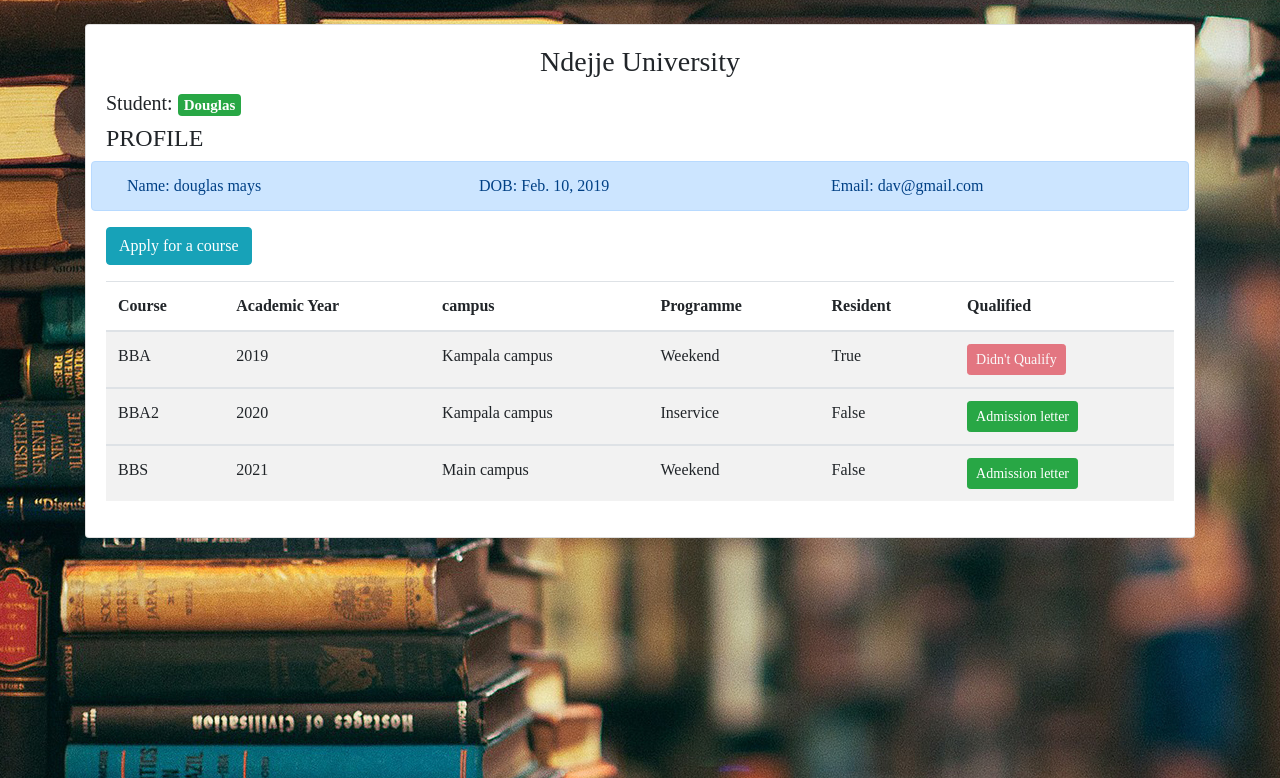
After one commit to ssekuwanda/University-Admission-DB, a Django app: page /home/ in a window 1280 px wide. The commit adds this page. Shown: the top 778 px of the page. Run offline with Django 3.2, Linux system fonts and the light colour scheme; a user stored in the database is signed in; data comes from the database, SQL or seed files in the repository; some libraries are stand-ins or nearby versions; some web fonts are replaced.

Commit message:
second commits

```diff
--- a/accounts/admin.py
+++ b/accounts/admin.py
@@ -1,5 +1,5 @@
 from django.contrib import admin
-from .models import Profile
+from .models import Profile, Apply
 
 class ProfileAdmin(admin.ModelAdmin):
     list_display = ('user','primary_school', 'olevel_school', 'alevel_school',)
@@ -8,3 +8,4 @@ class ProfileAdmin(admin.ModelAdmin):
     ordering = ['created']
 
 admin.site.register(Profile, ProfileAdmin)
+admin.site.register(Apply)
--- a/accounts/models.py
+++ b/accounts/models.py
@@ -13,6 +13,17 @@ COURSE_CHOICES = (
     ('BSTAT','BSTAT'),
 )
 
+CAMPUS = (
+    ('Main campus','Main campus'),
+    ('Kampala campus','Kampala campus'),
+)
+
+PROGRAMME = (
+    ('Weekend','Weekend'),
+    ('Evening','Evening'),
+    ('Inservice','Inservice'),
+)
+
 class Profile(models.Model):
     # background tasks
     user = models.OneToOneField(User, on_delete=models.CASCADE)
@@ -20,11 +31,11 @@ class Profile(models.Model):
     updated = models.DateTimeField(auto_now=True)
 
     # student bio-data
-    name = models.CharField(max_length=100,null=True, blank=True)
+    name = models.CharField(max_length=100,null=True, blank=True, help_text="eg. First Last")
     slug = models.SlugField()
     birth_date = models.DateField(null=True, blank=True)
     gender = models.CharField(max_length=10, choices=GENDER_CHOICES, default='male')
-    phone_number = models.IntegerField(blank=True, null=True)
+    phone_number = models.IntegerField(blank=True, null=True, help_text="0700000000")
     email = models.EmailField(null=True, blank=True)
     photo = models.ImageField(null=True, blank=True)
     birth_certificate = models.FileField(null=True, blank=True, upload_to='birthCerts/%Y/%m')
@@ -49,15 +60,18 @@ class Profile(models.Model):
     aggregates = models.IntegerField(null=True, blank=True)
     alevel_Certificate = models.FileField(null=True, blank=True, upload_to='alevel-certs/%Y/%m')
 
-    # Course being applied for
-    first_course = models.CharField(max_length=100, choices=COURSE_CHOICES)
-    given_first = models.BooleanField(default=False)
+    def __str__(self):
+        return self.name
 
-    second_course = models.CharField(max_length=100, choices=COURSE_CHOICES)
-    given_second = models.BooleanField(default=False)
-
-    third_course = models.CharField(max_length=100, choices=COURSE_CHOICES)
-    given_third = models.BooleanField(default=False)
+class Apply(models.Model):
+    user = models.ForeignKey(User, on_delete=models.CASCADE, related_name='course')
+    time_stamp = models.DateField(auto_now_add=True, null=True, blank=True)
+    academic_year = models.CharField(max_length=122, help_text='eg. 2019')
+    course_being_applied_for = models.CharField(max_length=122, help_text='BBA, PGDE, etc')
+    campus = models.CharField(max_length=122, choices=CAMPUS)
+    programme = models.CharField(max_length=122, choices=PROGRAMME)
+    resident = models.BooleanField(default=False, help_text='All fresh stuents of the Main Campus MUST stay in the university halls')
+    qualifies = models.BooleanField(default=True)
 
     def __str__(self):
-        return self.name
+        return str(self.user)+'-'+str(self.course_being_applied_for)
--- a/accounts/static/css/accounts.css
+++ b/accounts/static/css/accounts.css
@@ -4,7 +4,7 @@
 }
 
 body {
-  background: url(../img/back.jpg) fixed;
+  background: url(../img/back.jpg) ;
   font-family: Lora;
 }
 
--- a/accounts/templates/front/apply.html
+++ b/accounts/templates/apply.html
@@ -6,7 +6,7 @@
 {% block content %}
   <div class="row justify-content-center">
     <div class="col-lg-8 col-md-10 col-sm-12">
-      <div class="card">
+      <div class="card" style="height: 800px; overflow-y: auto;">
         <div class="card-body">
           <h3 class="card-title text-center">APPLY</h3>
           <hr>
--- /dev/null
+++ b/accounts/templates/home.html
@@ -0,0 +1,69 @@
+{% extends 'base_accounts.html' %}
+{% load static %}
+
+{% block content %}
+<div class="row justify-content-center">
+    <div class="col-lg-12 col-md-12 col-sm-12">
+        <div class="card">
+            <div class="card-body">
+                <h3 class="card-title text-center">Ndejje University</h3>
+                <h5> Student: <span class="badge badge-success">{{ user_name|capfirst }}</span></h5>
+
+                {% if user_name.profile %}
+                <h4>PROFILE</h4>
+                <div class="row alert alert-primary">
+                    <div class="col">Name: {{ user_name.profile.name }}</div>
+                    <div class="col">DOB: {{ user_name.profile.birth_date }}</div>
+                    <div class="col">Email: {{ user_name.profile.email }}</div>
+                </div>
+                <a class="btn btn-info mb-3" href="{% url 'apply' %}" role="button">Apply for a course</a>
+
+
+                <table class="table table-striped">
+                    <thead>
+                        <tr>
+                            <th scope="col">Course</th>
+                            <th scope="col">Academic Year</th>
+                            <th scope="col">campus</th>
+                            <th scope="col">Programme</th>
+                            <th scope="col">Resident</th>
+                            <th scope="col">Qualified</th>
+                        </tr>
+                    </thead>
+                    {% for course in courses %}
+                    <tbody>
+                    {% if courses %}
+                        <td>{{ course.course_being_applied_for }}</td>
+                        <td>{{ course.academic_year }}</td>
+                        <td>{{ course.campus }}</td>
+                        <td>{{ course.programme }}</td>
+                        <td>{{ course.resident }}</td>
+                        <td>
+                            {% if course.qualifies %}
+                                <a class="btn btn-success btn-sm" href="{% url 'generate_pdf' course.id %}" role="button">Admission letter</a>
+                            {% else %}
+                                <button type="button" class="btn btn-danger btn-sm" disabled>Didn't Qualify</button>
+                            {% endif %}
+                        </td>
+                    {% else %}
+
+                        <td colspan="6">
+                            <div class="alert alert-danger" role="alert">
+                                You haven't applied for any course yet
+                              </div>
+                        </td>
+                    {% endif  %}
+                    </tbody>
+                    {% endfor %}
+                </table>
+
+                {% else %}
+                <div class="alert alert-danger" role="alert">
+                   <h6>{{user_name|capfirst }} <a href="{% url 'profile' %}">add </a>a profile to continue</h6>
+                </div>
+                {% endif %}
+            </div>
+        </div>
+    </div>
+</div>
+{% endblock %}
--- a/accounts/urls.py
+++ b/accounts/urls.py
@@ -32,6 +32,9 @@ urlpatterns = [
     path('settings/password/done/', auth_views.PasswordChangeDoneView.as_view(template_name='password_change_done.html'),
         name='password_change_done'),
 
-    path('', accounts_views.HomeTemplateView.as_view() , name='home'),
-    path('apply/', accounts_views.apply, name='apply'),
+    path('', accounts_views.FrontTemplateView.as_view() , name='frontpage'),
+    path('home/', accounts_views.home, name='home'),
+    path('home/profile/', accounts_views.profile, name='profile'),
+    path('home/apply/', accounts_views.apply, name='apply'),
+    path('generate_pdf/<int:id>/', accounts_views.generate_pdf, name='generate_pdf'),
 ]
--- a/accounts/views.py
+++ b/accounts/views.py
@@ -4,11 +4,14 @@ from django.contrib.auth.models import User
 from django.shortcuts import redirect, render
 from django.urls import reverse_lazy
 from django.utils.decorators import method_decorator
-from django.views.generic import UpdateView, TemplateView
-from .models import Profile
+from django.views.generic import UpdateView, TemplateView, View
+from .models import Profile, Apply
 from django.contrib.auth.models  import User
 
-from .forms import SignUpForm, UserInformationUpdateForm, ProfileForm
+from .forms import SignUpForm, UserInformationUpdateForm, ProfileForm, ApplyForm
+from .pdf import render_to_pdf
+from django.http import HttpResponse
+from django.template.loader import get_template
 
 
 def signup(request):
@@ -32,11 +35,56 @@ class UserUpdateView(UpdateView):
     def get_object(self):
         return self.request.user
 
-class HomeTemplateView(TemplateView):
-    template_name = 'front/home.html'
+class FrontTemplateView(TemplateView):
+    template_name = 'front/frontpage.html'
 
 # @login_required
+def profile(request):
+    form = ProfileForm(request.POST)
+    if request.method == 'POST':
+        form = ProfileForm(request.POST, files=request.FILES)
+        if form.is_valid:
+            form = form.save(commit=False)
+            form.user = request.user
+            form.save()
+            return redirect('/home')
+    return render(request, 'front/profile.html', {'form':form})
+
+def home(request):
+    user_name = request.user
+    courses = Apply.objects.filter(user=user_name)
+    return render(request, 'home.html', {'user_name':user_name, 'courses':courses})
+
 def apply(request):
-    form = ProfileForm(request.POST)
-    user = User.objects.first()
-    return render(request, 'front/apply.html', {'form':form})
+    form = ApplyForm(request.POST)
+    if request.method == 'POST':
+        form = ApplyForm(request.POST)
+        if form.is_valid:
+            form = form.save(commit=False)
+            form.user = request.user
+            form.save()
+            return redirect('/home')
+    return render(request, 'apply.html', {'form':form})
+
+
+def generate_pdf(request, id):
+    course = Apply.objects.filter(pk=id)
+    import datetime
+    today = datetime.datetime.today().strftime('%d-%B-%Y')
+    template = get_template('letter.html')
+    context = {
+        'courses':course,
+        'today':today,
+    }
+    html = template.render(context)
+    pdf = render_to_pdf('letter.html', context)
+    if pdf:
+        response = HttpResponse(pdf, content_type='application/pdf')
+        filename = "Invoice_%s.pdf" %("12341231")
+        content = "inline; filename='%s'" %(filename)
+        download = request.GET.get("download")
+        if download:
+            content = "attachment; filename='%s'" %(filename)
+        response['Content-Disposition'] = content
+        return response
+    return HttpResponse("Not found")
--- a/requirements.txt
+++ b/requirements.txt
@@ -6,3 +6,5 @@ django-widgets-improved
 django-crispy-forms
 django_heroku
 pillow
+reportlab
+xhtml2pdf
--- a/univ/settings.py
+++ b/univ/settings.py
@@ -146,3 +146,5 @@ STATICFILES_DIRS = [
 STATIC_ROOT = os.path.join(BASE_DIR, "staticfiles")
 
 STATICFILES_STORAGE = 'whitenoise.storage.CompressedManifestStaticFilesStorage'
+
+LOGIN_REDIRECT_URL ='/home'
```
Also changed, not shown: accounts/forms.py (+13 -2 lines), accounts/pdf.py (added, +14 -0 lines), accounts/templates/front/frontpage.html (renamed from accounts/templates/front/home.html, +8 -5 lines), accounts/templates/front/profile.html (added, +22 -0 lines), accounts/templates/letter.html (added, +63 -0 lines), dropdown.md (added, +97 -0 lines), accounts/migrations/0003_auto_20190323_1209.py (added), accounts/migrations/0004_apply.py (added), accounts/migrations/0005_auto_20190323_1252.py (added), accounts/migrations/0006_apply_time_stamp.py (added), db.sqlite3.
